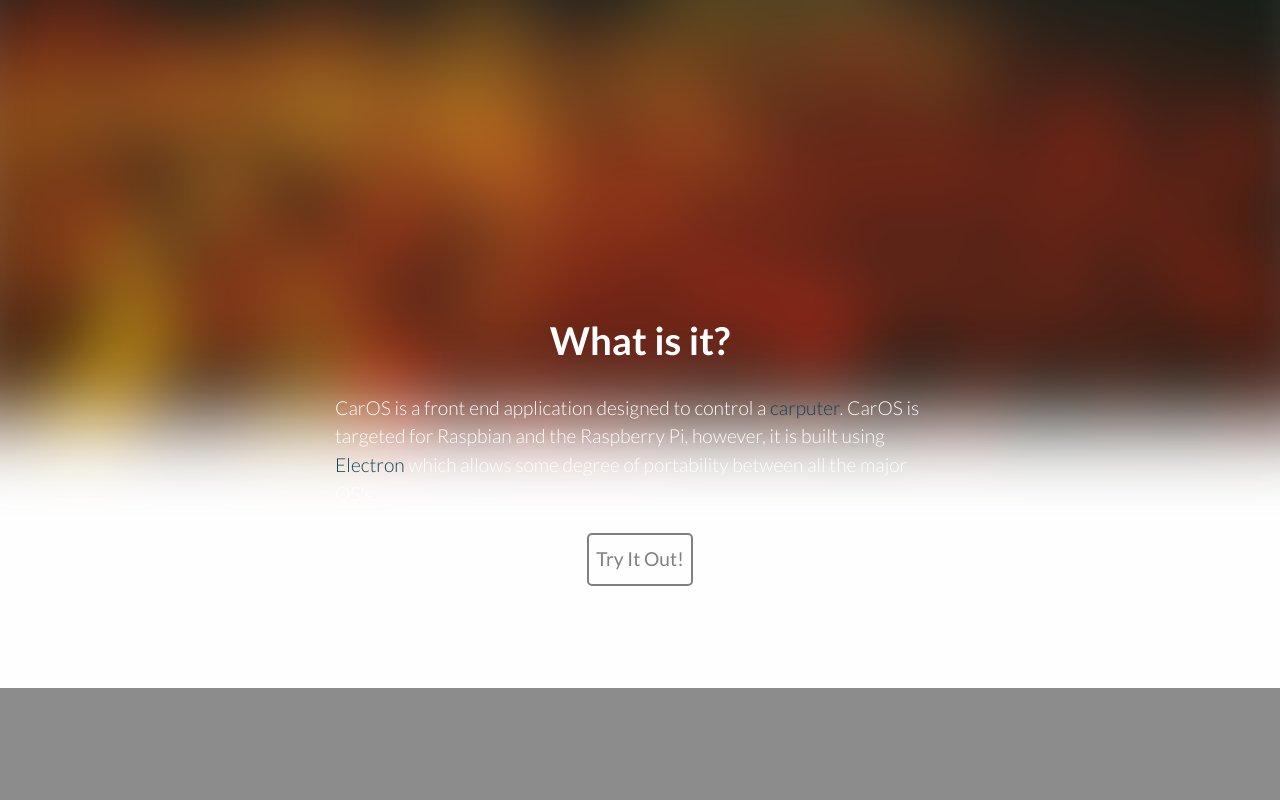
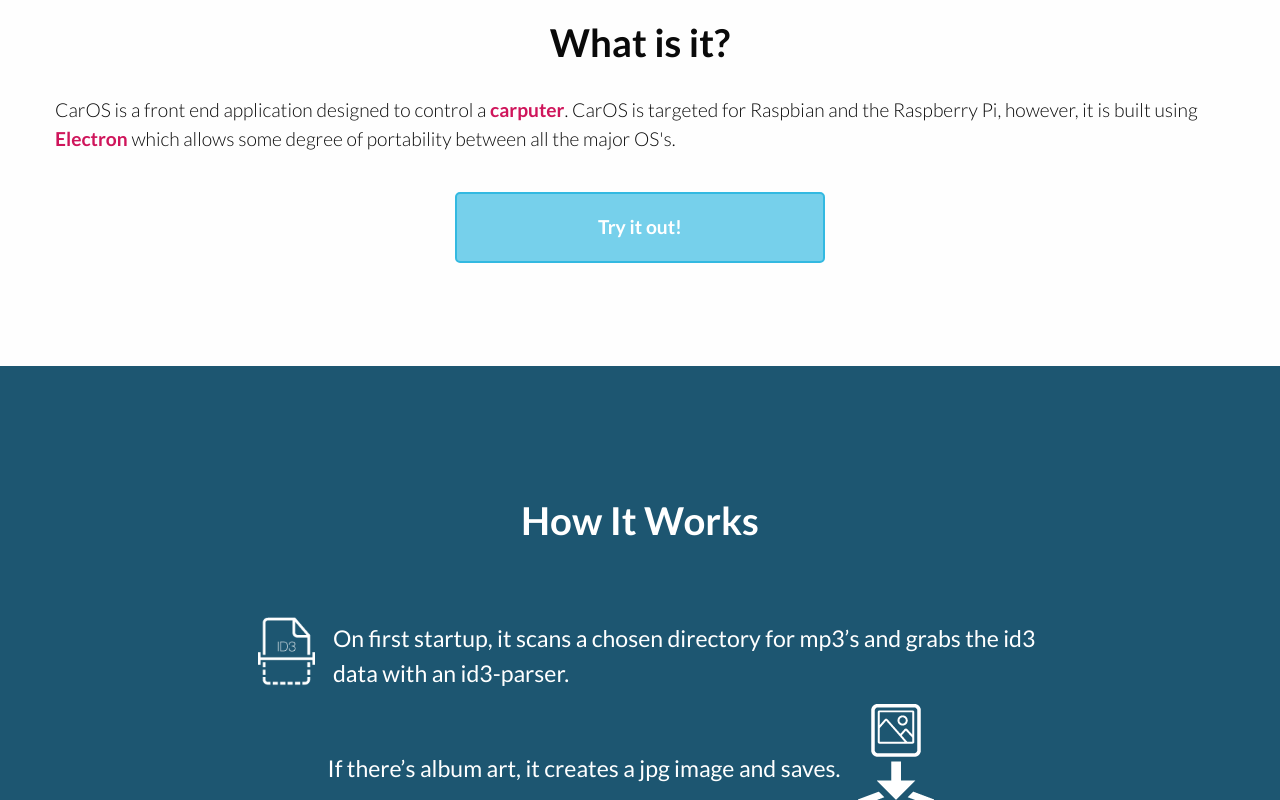
Before and after one commit to nikarc/caros_demo, a website: page index.html in a window 1280 px wide. Shown: the part 720-1520 px from the top of the page. Drawn offline with Linux system fonts and the light colour scheme; files whose address does not match are found by name.

Commit message:
Fix firefox blur in demo/button styling

```diff
--- a/index.html
+++ b/index.html
@@ -29,8 +29,6 @@
   </section>
 
   <section id="about">
-    <div class="background-image"><img src="static/images/concert.jpg" alt="concert"></div>
-    <div class="foreground">
     <div class="row">
       <div class="small-12 columns">
         <h1 class="title">What is it?</h1>
@@ -38,9 +36,8 @@
       </div>
     </div>
     <div class="row">
-        <div class="small-12 large-2 large-offset-5 columns button">
-          <a href="/demo">Try It Out!</a>
-        </div>
+      <div class="small-12 large-4 large-offset-4 columns">
+        <a href="/demo" class="button">Try it out!</a>
       </div>
     </div>
   </section>
@@ -52,22 +49,15 @@
       </div>
     </div>
     <div class="row" id="how-presentation">
-      <div class="small-8 small-offset-2">
+      <div class="small-12 large-8 large-offset-2">
         <ul>
-          <li class="slide-in-info" data--100-bottom="transform:translateX(-150%);" data--300-bottom="transform:translateX(0);"><span class="how-icon"><img src="static/images/scan-files.png" alt="scan files"></span><p>On first startup, it scans a chosen directory for mp3’s and grabs the id3 data with an id3-parser.</p></li>
-          <li class="slide-in-info" data--100-bottom="transform:translateX(150%);" data--300-bottom="transform:translateX(0);"><span class="how-icon"><img src="static/images/download-image.png" alt="download image"></span><p>If there’s album art, it creates a jpg image and saves.</p></li>
-          <li class="slide-in-info" data--100-bottom="transform:translateX(-150%);" data--300-bottom="transform:translateX(0);"><span class="how-icon"><img src="static/images/download-song.png" alt="download song"></span><p>Then it saves all the song information to a local database.</p></li>
-          <li class="slide-in-info" data--100-bottom="transform:translateX(150%);" data--300-bottom="transform:translateX(0);"><span class="how-icon"><img src="static/images/speaker.png" alt="listen"></span><p>That's it! Start enjoying your music in your car!</p></li>
+          <li class="how-info"><span class="how-icon"><img src="static/images/scan-files.png" alt="scan files"></span><p>On first startup, it scans a chosen directory for mp3’s and grabs the id3 data with an id3-parser.</p></li>
+          <li class="how-info"><span class="how-icon"><img src="static/images/download-image.png" alt="download image"></span><p>If there’s album art, it creates a jpg image and saves.</p></li>
+          <li class="how-info"><span class="how-icon"><img src="static/images/download-song.png" alt="download song"></span><p>Then it saves all the song information to a local database.</p></li>
+          <li class="how-info"><span class="how-icon"><img src="static/images/speaker.png" alt="listen"></span><p>That's it! Start enjoying your music in your car!</p></li>
         </ul>
       </div>
     </div>
   </section>
-
-  <script src="bower/skrollr/dist/skrollr.min.js" charset="utf-8"></script>
-  <script type="text/javascript">
-    if (screen && screen.width > 660) {
-      var s = skrollr.init();
-    }
-  </script>
 </body>
 </html>
--- a/sass/demo.scss
+++ b/sass/demo.scss
@@ -109,6 +109,8 @@
 
 @mixin blur {
   -webkit-filter: blur(20px);
+  -moz-filter: blur(20px);
+  filter: blur(20px);
 }
 
 * {
--- a/sass/main.scss
+++ b/sass/main.scss
@@ -1,4 +1,11 @@
 $blue: #76d0eb;
+$red: #CF155B;
+
+@mixin blur($rad) {
+  filter: blur($rad);
+  -webkit-filter: blur($rad);
+  -moz-filter: blur($rad);
+}
 
 * {
   margin: 0;
@@ -18,12 +25,13 @@
 }
 
 section:not(#splash) {
-  padding: 8% 0;
+  padding: 8% 2em;
 }
 
 a {
   text-decoration: none;
-  color: darken($blue, 50%);
+  color: $red;
+  font-weight: 700;
 
   &:hover {
     color: $blue;
@@ -42,29 +50,6 @@
   display: none;
 }
 
-.background-image {
-  position: absolute;
-  top: -50%;
-  left: -5%;
-  z-index: 2;
-  width: 110%;
-
-  img {
-    width: 100%;
-    filter: blur(40px);
-    -webkit-filter: blur(40px);
-    -moz-filter: blur(40px);
-  }
-}
-
-.foreground {
-  position: absolute;
-  top: 50%;
-  left: 50%;
-  transform: translate(-50%);
-  z-index: 3;
-}
-
 .title {
   text-align: center;
   display: block;
@@ -72,51 +57,21 @@
 }
 
 .button {
-  border: 2px solid lighten(black, 50%);
+  background-color: $blue;
+  color: white;
+  border-radius: 5px;
+  padding: 1em 2em;
+  display: block;
   text-align: center;
-  border-radius: 5px;
-  padding: 10px 0;
-  margin-top: 24px;
-  transition: all 0.3s;
-  position: relative;
-  z-index: 2;
-
-  a {
-    color: lighten(black, 50%);
-    font-weight: 400;
-  }
-
-  &:active {
-    background-color: $blue;
-    color: white;
-  }
+  margin-top: 2em;
+  border: 2px solid darken($blue, 15%);
+  transition: all 0.2s;
 
   &:hover {
-    background-color: $blue;
-    border-color: darken($blue, 15%);
-    cursor: pointer;
-
-    & a {
-      color: white;
-    }
-
-    &::after {
-      opacity: 1;
-    }
-  }
-
-  &::after {
-    opacity: 0;
-    content: "";
-    display: block;
-    width: 100%;
-    height: 100%;
-    position: absolute;
-    top: 0;
-    box-shadow: 4px 4px 8px 2px rgba(black, 0.5);
-    transition: all 0.3s;
-    border-radius: 5px;
-    z-index: 1;
+    background-color: darken($blue, 15%);
+    color: white;
+    box-shadow: 4px 4px 6px 0 rgba(black, 0.5);
+    transform: translateY(-4px);
   }
 }
 
@@ -158,12 +113,10 @@
 #about {
   position: relative;
   overflow: hidden;
-  height: 100vh;
-  color: white;
 }
 
 #how {
-  background-color: rgb(140, 140, 140);
+  background-color: rgb(29, 86, 113);
   color: white;
 }
 
@@ -175,7 +128,7 @@
   }
 }
 
-.slide-in-info {
+.how-info {
   display: flex;
   justify-content: center;
   align-items: center;
@@ -199,11 +152,6 @@
       font-weight: 400;
 
       li {
-        margin-bottom: 10%;
-
-        &.shown {
-          color: green;
-        }
 
         &:nth-child(even) {
           text-align: right;
--- a/src/demo/main.js
+++ b/src/demo/main.js
@@ -136,7 +136,7 @@
 
   // handle song click
   $scope.playSong = function (song, songlist, album) {
-    if (!songlist) {
+      if (!songlist) {
       songlist = $scope.songs;
     }
 
```
Also changed, not shown: static/styles/demo.css, static/styles/main.css. Lines whose indentation alone changed are shown as unchanged.
